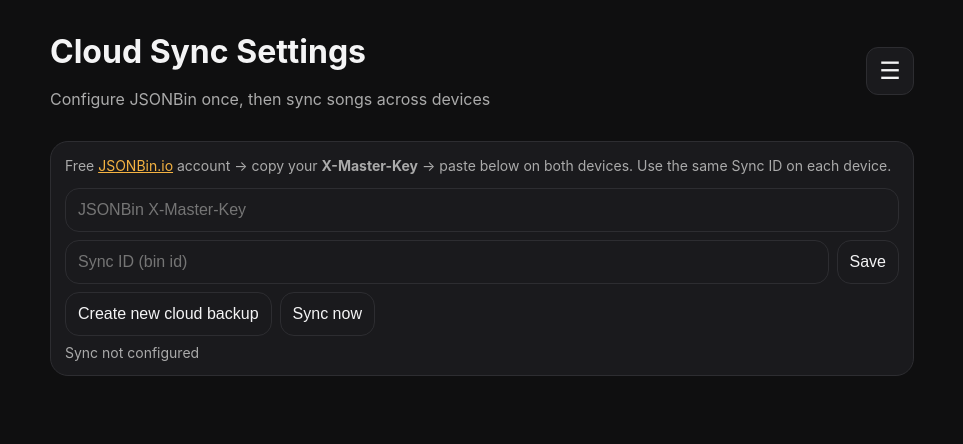
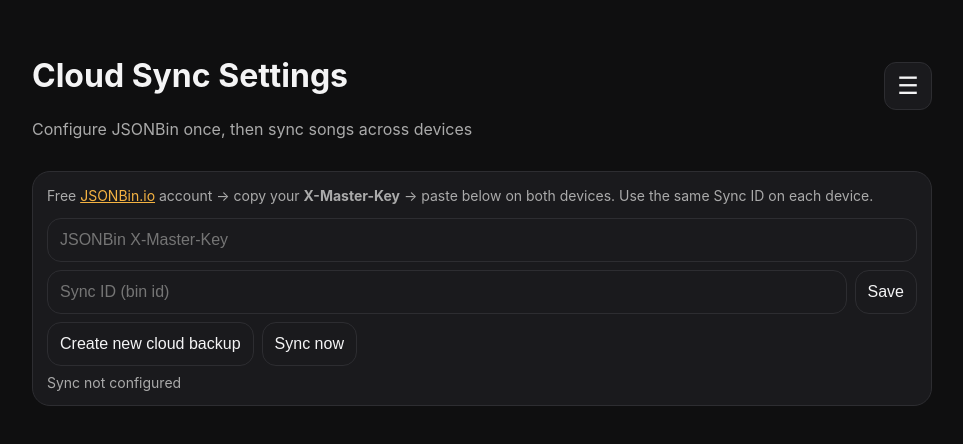
Before and after one commit to rodzme/setlist-manager, a plain HTML site: page config.html in a window 1280 px wide. Shown: the whole page, without its empty margins (158-1121 px from the left). Drawn offline with Linux system fonts and the light colour scheme.

Commit message:
Fixed padding and margins

```diff
--- a/config.html
+++ b/config.html
@@ -28,12 +28,12 @@
     }
 
     #app {
-      padding: 24px 18px 18px;
+      padding: 24px 0;
       max-width: 900px;
       margin: auto;
     }
 
-    h1 { margin: 0 0 18px }
+    h1 { margin: 24px 0 }
 
     p {
       margin: 0 0 14px;
```
Also changed, not shown: index.html (+3 -3 lines).
